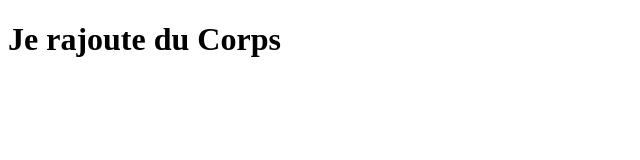
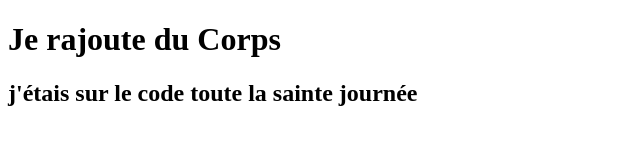
Before and after one commit to beaver64/sharezza, a plain HTML site: page index.html in a window 1280 px wide. Shown: the whole page, without its empty margins (0-640 px from the left). Drawn offline with Linux system fonts and the light colour scheme.

Commit message:
rajout de corps

```diff
--- a/index.html
+++ b/index.html
@@ -6,5 +6,6 @@
   </head>
   <body>
   <h1>Je rajoute du Corps<h1>
+    <h2>j'étais sur le code toute la sainte journée<h2>
   </body>
 </html>
```
